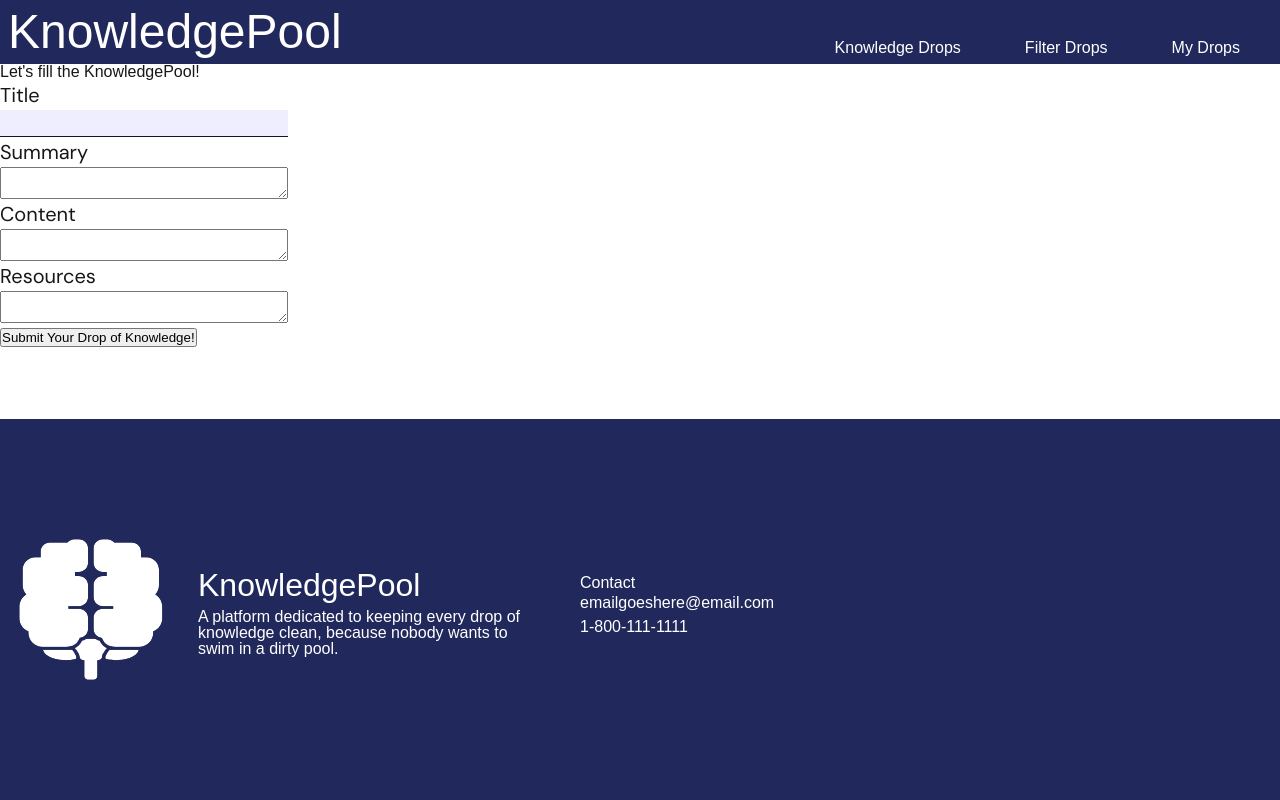
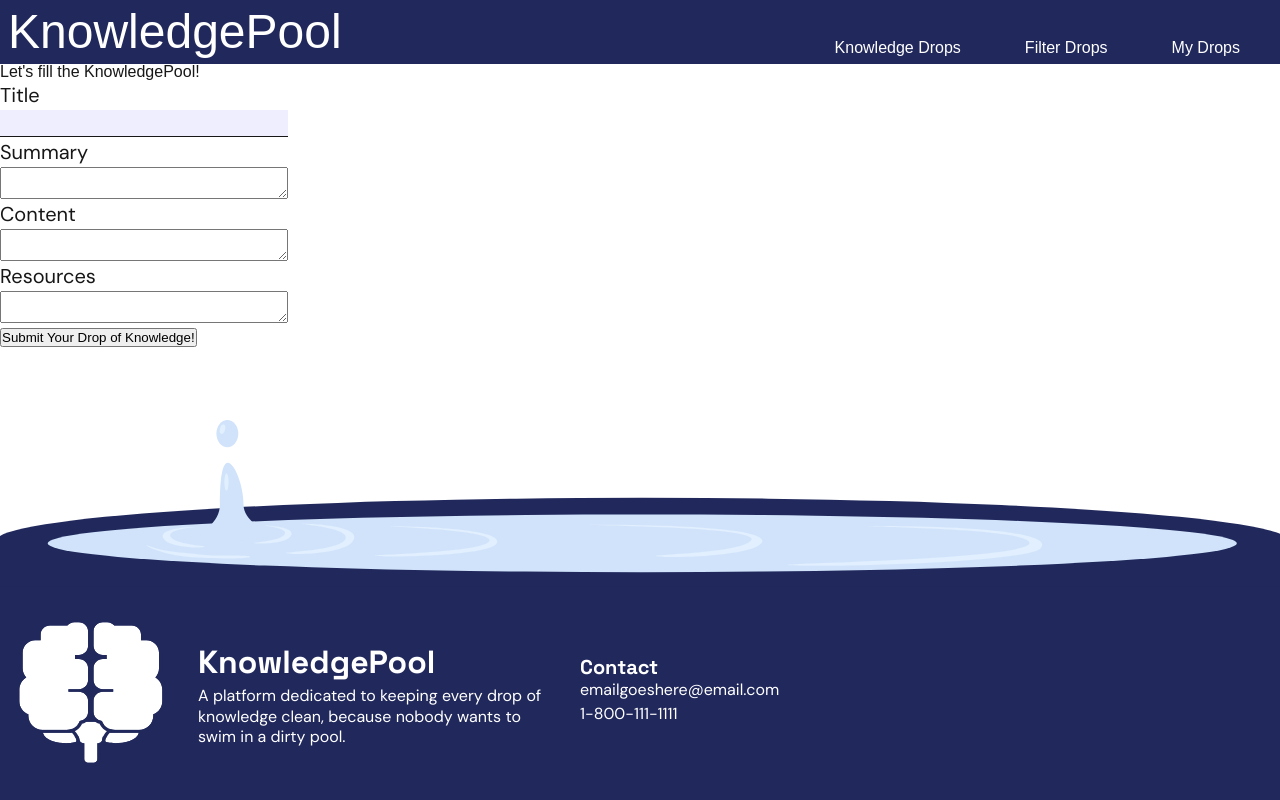
Before and after one commit to louis-driver/knowledgepool, a Next.js app: page /post/submit in a window 1280 px wide. Built offline with nearby package versions, Linux system fonts and the light colour scheme; no server answers.

Commit message:
Add graphic and update styles

```diff
--- a/src/components/Footer.tsx
+++ b/src/components/Footer.tsx
@@ -2,7 +2,9 @@ import "./styles/Footer.css"
 
 export default function Footer() {
     return (
-        <footer>
+    <footer>
+        <img src="/pool-footer.svg" className="footer-graphic" />
+        <div className="footer-content">
             <section className="section-mission">
                 <div className="logo-svg"></div>
                 <div >
@@ -17,6 +19,7 @@ export default function Footer() {
                     <li>1-800-111-1111</li>
                 </ul>
             </section>
-        </footer>
+        </div>
+    </footer>
     )
 }
--- a/src/components/styles/Footer.css
+++ b/src/components/styles/Footer.css
@@ -2,10 +2,18 @@ footer {
     position: absolute;
     bottom: 0;
     width: 100%;
-    height: var(--footer-height);
+}
+
+.footer-graphic {
+    width: 101%;
+    margin: 0 -4px -4px;
+}
+
+.footer-content {
     display: flex;
     align-items: center;
     padding: var(--footer-padding-vertical) var(--footer-padding-horizontal);
+    font-family: var(--font-dm-sans);
     background-color: var(--primary-color);
     color: white;
 }
@@ -18,28 +26,32 @@ footer {
 .logo-svg {
     width: 150px;
     height: 150px;
-    background: center no-repeat url("../../../public/logo-white-border-blue.svg");
+    background: center no-repeat url("/logo-white-border-blue.svg");
     background-size: 100%;
 }
 
 .section-mission h1 {
     margin: 0.25em 2rem;
-    font-family: var(--font-space-grotesk-bold);
+    font-family: var(--font-space-grotesk);
     font-size: var(--font-size-heading);
+    font-weight: 600;
 }
 
 footer p {
     width: 350px;
     margin: 0 2rem;
-    font-family: var(--font-dm-sans-light);
+    font-family: var(--font-dm-sans);
+    line-height: 130%;
 }
 
 .section-contact h1 {
     margin-bottom: 0.25em;
-    font-family: var(--font-space-grotesk-bold);
+    font-family: var(--font-space-grotesk);
+    font-size: var(--font-size-medium);
+    font-weight: 600;
 }
 
 .section-contact li {
     margin-bottom: 0.5em;
-    font-family: var(--font-dm-sans-light);
+    font-family: var(--font-dm-sans);
 }
```
